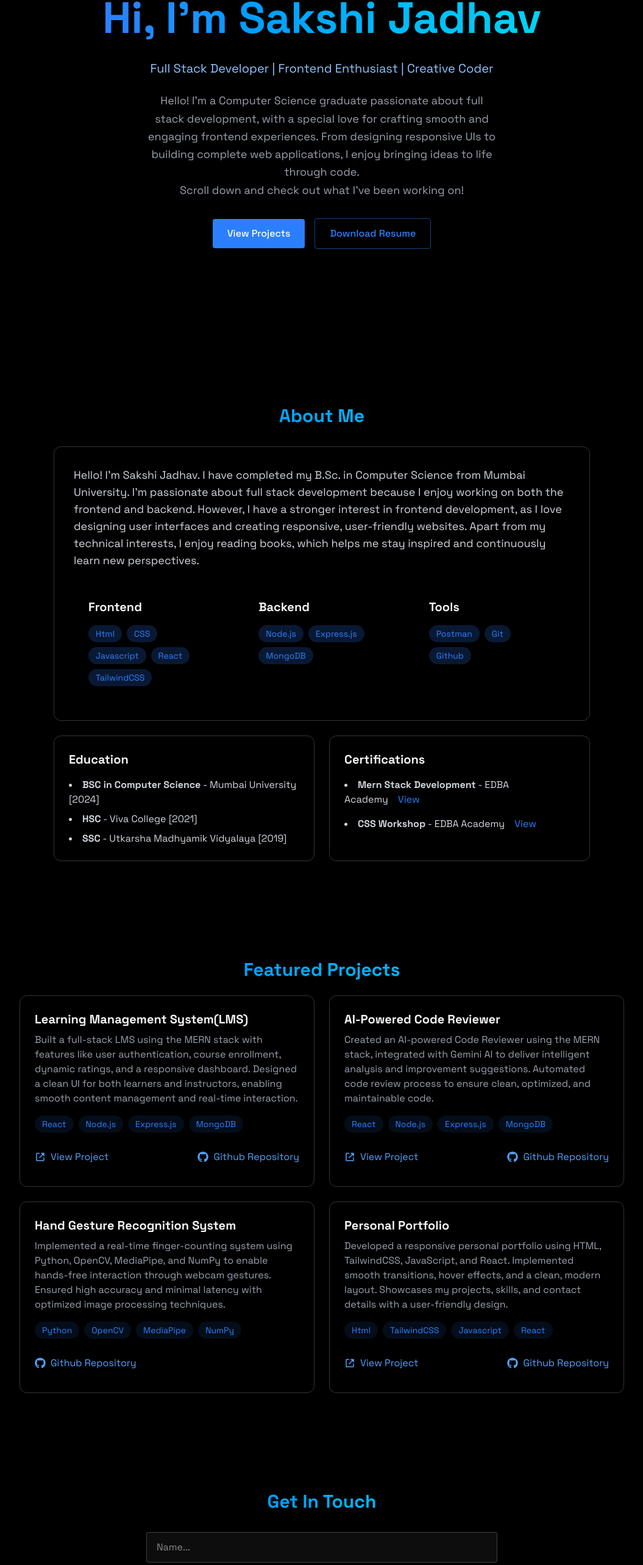
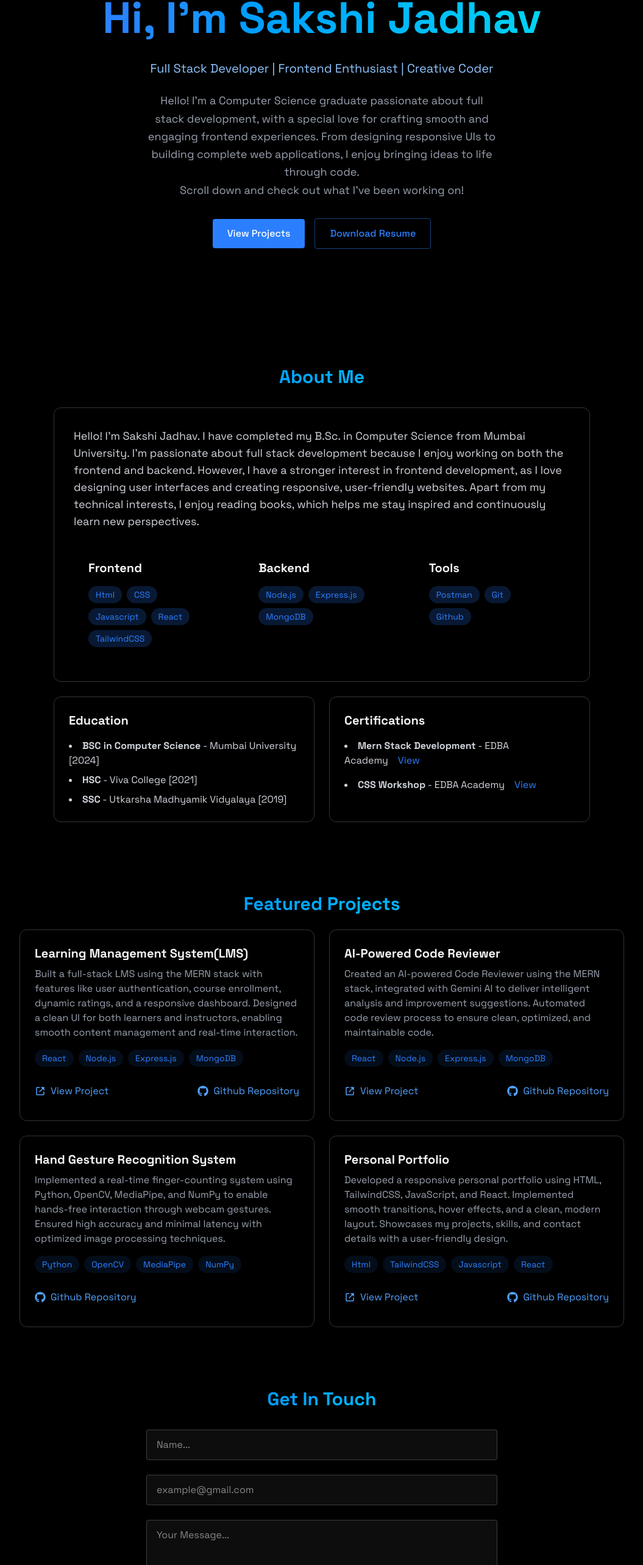
Before and after one commit to SakshiJ004/Personal_Portfolio, a React (Vite) app: page / in a window 1280 px wide. Shown: the part 216-2782 px from the top of the page at 61% size, without its empty margins (112-1167 px from the left). Built offline with nearby package versions, Linux system fonts and the light colour scheme; a web font is replaced by a local one.

Commit message:
paddind-y adjusted

```diff
--- a/src/components/sections/About.jsx
+++ b/src/components/sections/About.jsx
@@ -6,7 +6,7 @@ export const About = () => {
     const backendSkills = ["Node.js", "Express.js", "MongoDB"]
     const tools = ["Postman", "Git", "Github"]
     return (
-        <section id="about" className="min-h-screen flex items-center justify-center py-20">
+        <section id="about" className="min-h-screen flex items-center justify-center pb-5">
             <RevealOnScroll>
                 <div className="w-full sm:max-w-2xl md:max-w-3xl lg:max-w-4xl mx-auto px-2">
                     <h2 className="text-lg sm:text-xl md:text-2xl lg:text-3xl font-bold mb-8 bg-gradient-to-r from-blue-500 to-cyan-400 bg-clip-text text-transparent text-center">About Me</h2>
--- a/src/components/sections/Contact.jsx
+++ b/src/components/sections/Contact.jsx
@@ -28,7 +28,7 @@ export const Contact = () => {
   };
 
   return (
-    <section id="contact" className="px-4 py-20 w-full">
+    <section id="contact" className="px-4 py-5 w-full">
       <RevealOnScroll>
         <div className="md:max-w-lg lg:max-w-xl mx-auto text-center">
           <h2 className="text-xl sm:text-3xl font-bold mb-8 bg-gradient-to-r from-blue-500 to-cyan-400 bg-clip-text text-transparent">
--- a/src/components/sections/Footer.jsx
+++ b/src/components/sections/Footer.jsx
@@ -3,7 +3,7 @@ import { FaGithub, FaLinkedinIn } from "react-icons/fa";
 
 export const Footer = () => {
     return (
-            <footer className="text-white py-10 px-4 w-full border-t border-white/10 bg-black">
+            <footer className="text-white py-5 md:py-10 px-4 w-full border-t border-white/10 bg-black">
                 <div className="flex flex-col md:flex-row justify-between items-center max-w-5xl mx-auto text-center">
 
                     <div className="flex gap-4 mb-4 sm:mb-0">
```
